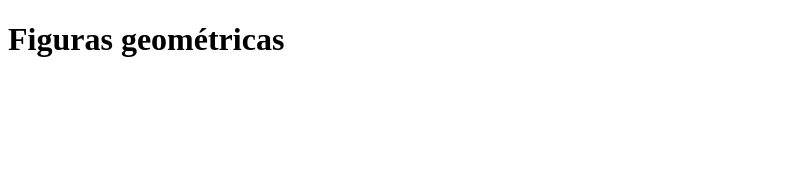
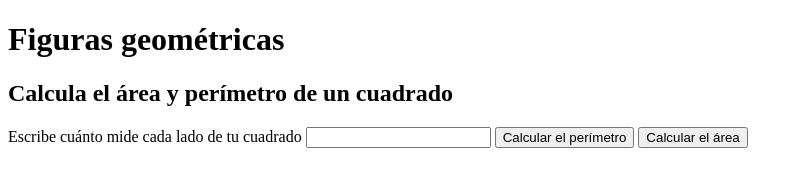
Before and after one commit to javiboin/practicoJS, a plain HTML site: page figuras.html in a window 1280 px wide. Shown: the whole page, without its empty margins (0-803 px from the left). Drawn offline with Linux system fonts and the light colour scheme.

Commit message:
Interaccion con el usuario para calcular periíetro y área  del cuadrado

```diff
--- a/figuras.html
+++ b/figuras.html
@@ -7,7 +7,25 @@
     <title>Figuras Geométricas</title>
 </head>
 <body>
-    <h1>Figuras geométricas</h1>
+    <header>
+        <h1>Figuras geométricas</h1>
+    </header>
+    <section>
+        <h2>Calcula el área y perímetro de un cuadrado</h2>
+
+        <form action="">
+            <label for="inputCuadrado">
+                <span>Escribe cuánto mide cada lado de tu cuadrado</span>
+                <input type="number" id="inputCuadrado" name="inputCuadrado" />
+                <button type="button" onclick="calcularPerimetroCuadrado()">
+                    Calcular el perímetro
+                </button>
+                <button type="button" onclick="calcularAreaCuadrado()">
+                    Calcular el área
+                </button>
+            </label>
+        </form>
+    </section>
 
     <script src="./figuras.js"></script>
 </body>
--- a/figuras.js
+++ b/figuras.js
@@ -52,3 +52,23 @@ function areaCirculo (radio) {
 };
 
 console.groupEnd();
+
+/* Aquí interactuamos con el HTML */
+
+function calcularPerimetroCuadrado() {
+    const input = document.getElementById("inputCuadrado");
+    const value = input.value;
+
+    const perimetro = perimetroCuadrado(value);
+    alert(perimetro);
+};
+
+function calcularAreaCuadrado() {
+    const input = document.getElementById("inputCuadrado");
+    const value = input.value;
+
+    const area = areaCuadrado(value);
+    alert(area);
+};
+
+/* FALTA CALCULAR LAS OTRAS FIGURAS --- VOLVER!! */
```
